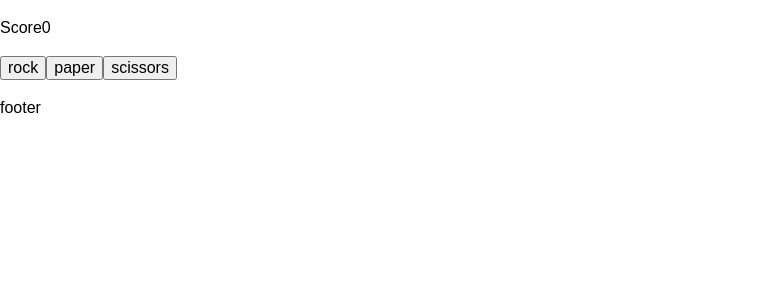
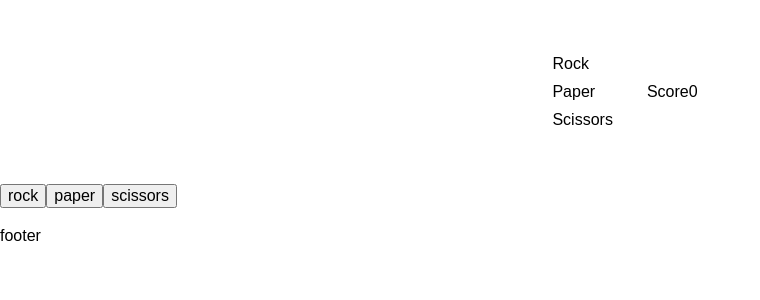
Before and after one commit to san00/game, a React (Create React App) app in the folder game-app/: page / in a window 1280 px wide. Shown: the top 300 px of the page, without its empty margins (0-760 px from the left). Built offline with nearby package versions, Linux system fonts and the light colour scheme.

Commit message:
Layout & centre scoreboard

```diff
--- a/game-app/src/components/header/Header.tsx
+++ b/game-app/src/components/header/Header.tsx
@@ -2,12 +2,19 @@ import React from 'react'
 interface HeaderProps {
     score: number
 }
+import { Wrapper, InnerWrap, ScoreText, ScoreBoard } from './header-styles'
 
 const Header: React.FC<HeaderProps> = ({ score }: HeaderProps) => {
     return (
-        <div>
-            <p>Score{score}</p>
-        </div>
+        <Wrapper>
+            <InnerWrap>
+                <ScoreText>Rock</ScoreText>
+                <ScoreText>Paper</ScoreText>
+                <ScoreText>Scissors</ScoreText>
+            </InnerWrap>
+            <ScoreBoard >Score{score}</ScoreBoard>
+        </Wrapper>
+
     )
 }
 
--- /dev/null
+++ b/game-app/src/components/header/header-styles.js
@@ -0,0 +1,24 @@
+import styled from "styled-components";
+import { spacingScale } from "../../utils/spacing";
+
+export const Wrapper = styled.section`
+  display: flex;
+  justify-content: center;
+  align-items: center;
+  padding: ${spacingScale.spacing_m};
+  margin: ${spacingScale.spacing_l};
+`;
+
+export const InnerWrap = styled.div`
+  display: flex;
+  flex-direction: column;
+`;
+
+export const ScoreText = styled.p`
+  margin: 0;
+  padding: ${spacingScale.spacing_xxs};
+`;
+
+export const ScoreBoard = styled.p`
+  margin: ${spacingScale.spacing_l};
+`;
```
